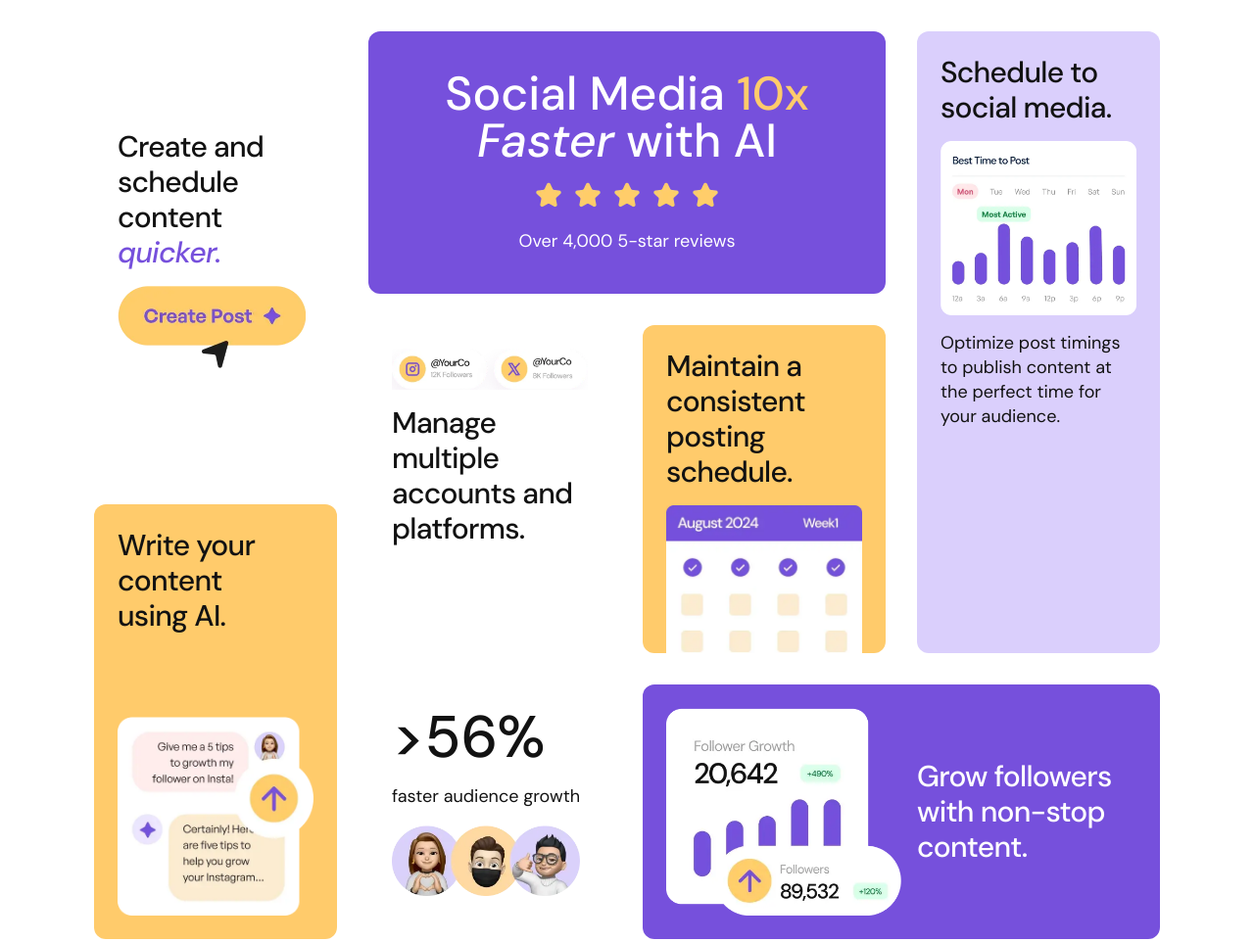
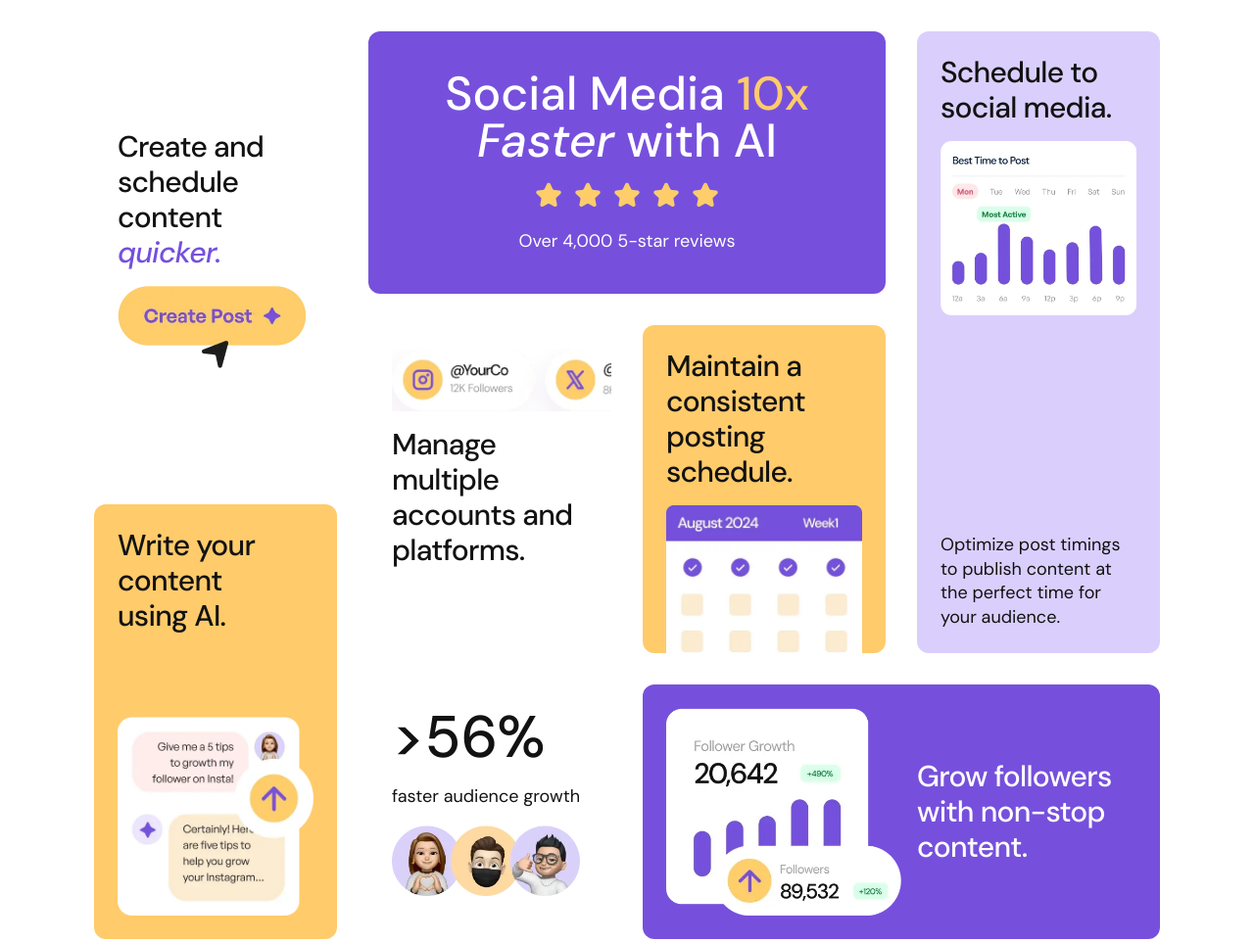
Before and after one commit to mrg-repo/SBA3-Design-Development, a plain HTML site: page index.html in a window 1280 px wide. Shown: the whole page at 98% size. Drawn offline with nearby package versions, Linux system fonts and the light colour scheme.

Commit message:
Desktop Spacing Fixes

```diff
--- a/index.html
+++ b/index.html
@@ -32,17 +32,15 @@
 
   <main class="grid gap-8 max-w-xl mx-auto px-4 py-8 md:grid-cols-2 md:max-w-3xl xl:max-w-[1120px] xl:grid-cols-4">
 
-    <article
-      class="hero-tile bg-purple-500 text-white text-center rounded-xl px-6 py-10 flex flex-col items-center gap-4">
+    <article class="hero-tile bg-purple-500 text-white text-center rounded-xl px-6 py-10 flex flex-col items-center gap-4">
       <h1 class="text-5xl font-medium leading-none">Social Media <span class="text-yellow-500">10x</span>
-        <em>Faster</em> with AI
-      </h1>
+        <em>Faster</em> with AI</h1>
       <img class="w-48" src="./assets/images/illustration-five-stars.webp" alt="Five stars">
       <p class="text-lg">Over 4,000 5-star reviews</p>
     </article>
 
-    <article class="manage-tile p-6 flex flex-col gap-4">
-      <img src="./assets/images/illustration-multiple-platforms.webp" alt="Instagram and X account logo">
+    <article class="manage-tile p-6 flex flex-col gap-4 overflow-hidden">
+      <img class="xl:w-[150%] xl:max-w-none" src="./assets/images/illustration-multiple-platforms.webp" alt="Instagram and X account logo">
       <h2 class="text-2xl xl:text-3xl font-medium leading-none tracking-tight">Manage multiple accounts and platforms.</h2>
     </article>
 
@@ -54,7 +52,7 @@
     <article class="schedule-tile bg-purple-100 rounded-xl p-6 flex flex-col gap-4 text-center xl:text-left">
       <h2 class="text-2xl xl:text-3xl font-medium leading-none tracking-tight">Schedule to social media.</h2>
       <img src="./assets/images/illustration-schedule-posts.webp" alt="Best time to post chart">
-      <p class="text-lg leading-snug">Optimize post timings to publish content at the perfect time for your audience.</p>
+      <p class="text-lg leading-snug mt-auto">Optimize post timings to publish content at the perfect time for your audience.</p>
     </article>
 
     <article
```
